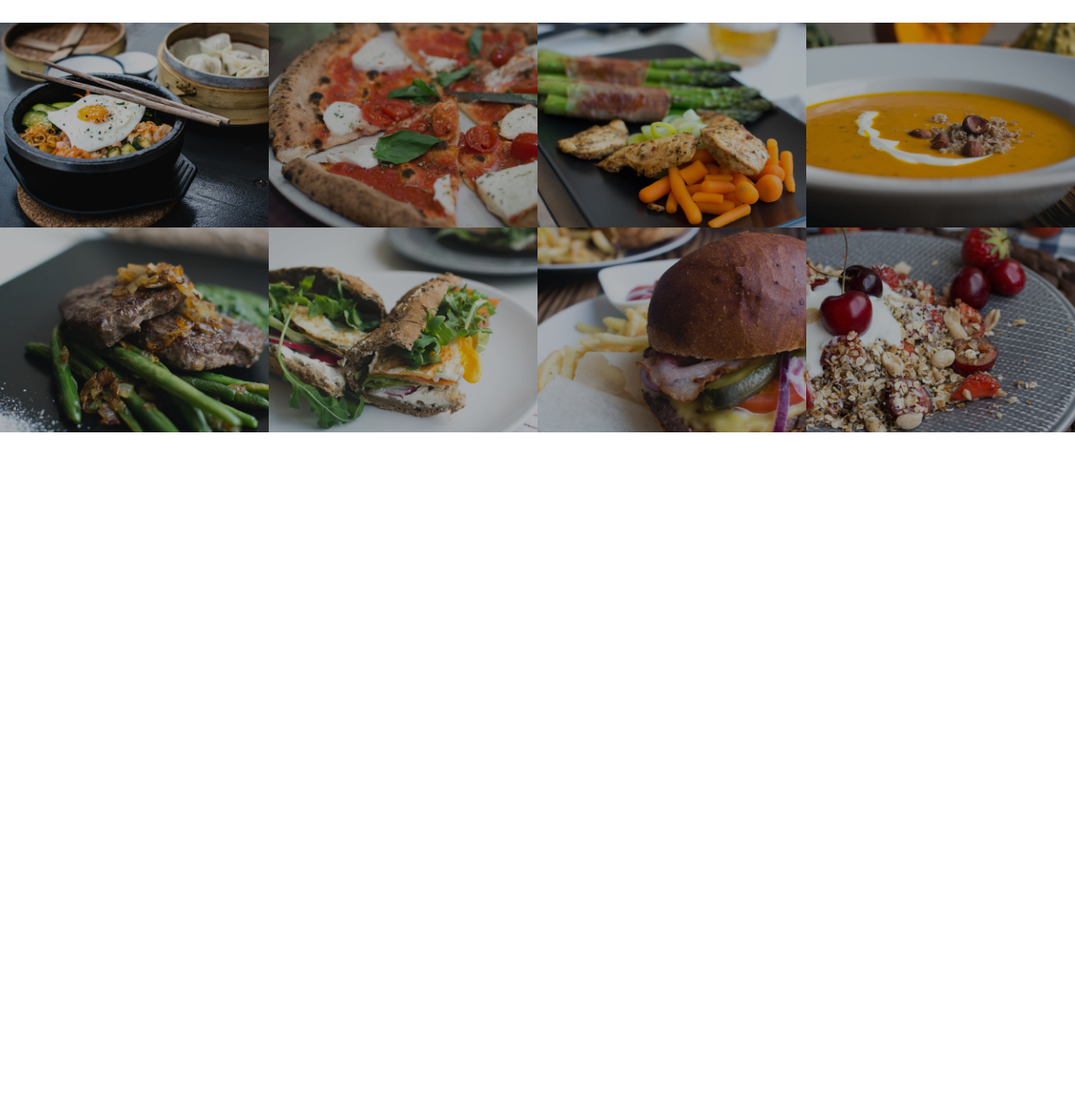
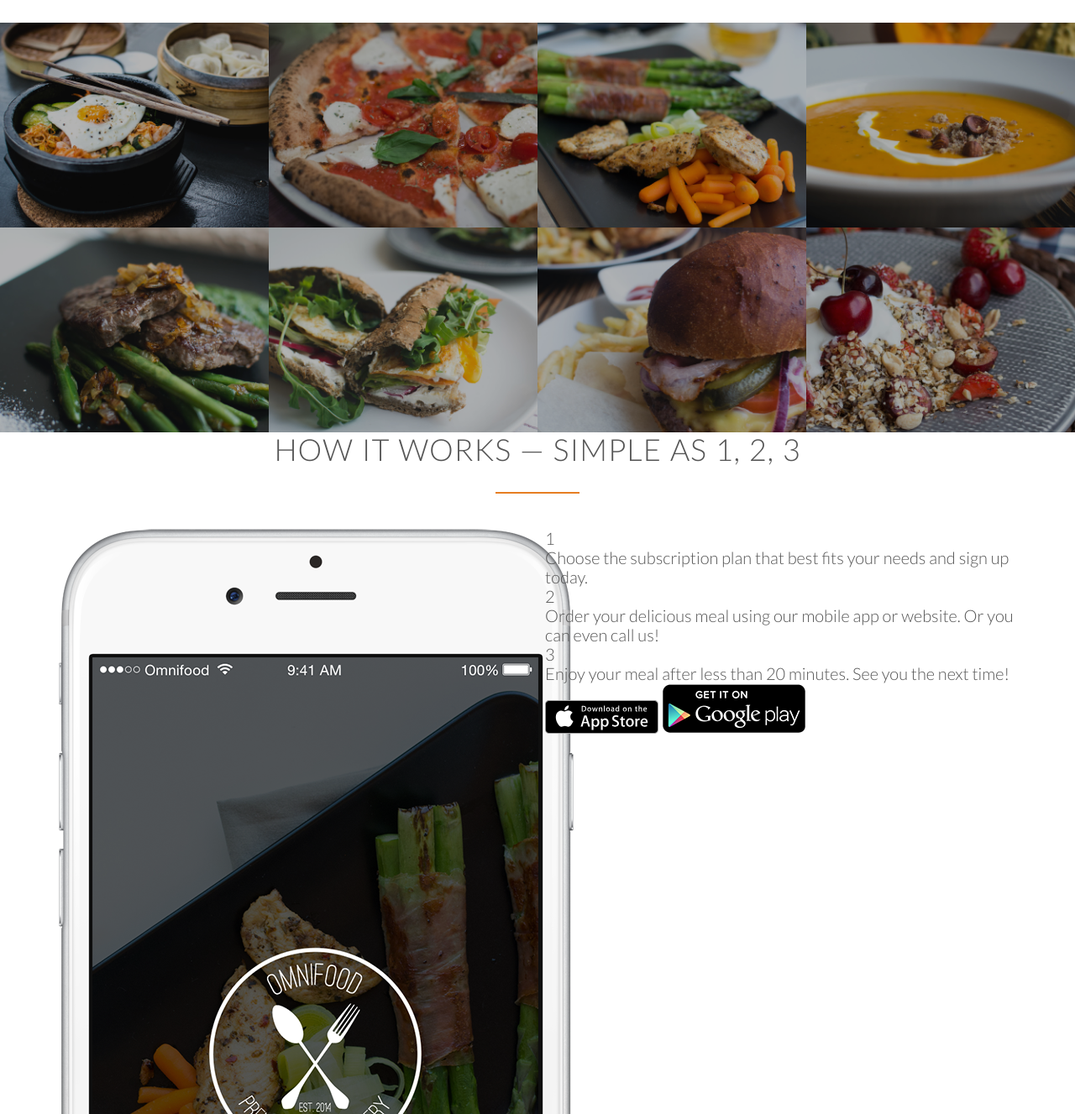
Before and after one commit to fgerner/omnifood, a plain HTML site: page index.html in a window 1280 px wide. Shown: the part 1473-2800 px from the top of the page at 84% size. Before the commit the page ends 1988 px from the top, so only its background shows below. Drawn offline with nearby package versions, Linux system fonts and the light colour scheme.

Commit message:
added how it works section

```diff
--- a/index.html
+++ b/index.html
@@ -44,7 +44,7 @@
                 You can also choose to order more flexibly if that's your style.</p>
         </div>
         <div class="col span-1-of-4 box">
-            <ion-icon  name="stopwatch-outline"></ion-icon>
+            <ion-icon name="stopwatch-outline"></ion-icon>
             <h3>Ready in 20 minutes</h3>
             <p>You're only twenty minutes away from your delicious and super healthy meals delivered right to your home.
                 We work with the best chefs in each town to ensure that you're 100% happy.</p>
@@ -68,48 +68,74 @@
     <ul class="meals-showcase">
         <li>
             <figure class="meal-photo">
-                <img src="resources/img/1.jpg" alt="Korean bibimbap with egg and vegetables" />
+                <img src="resources/img/1.jpg" alt="Korean bibimbap with egg and vegetables"/>
             </figure>
         </li>
         <li>
             <figure class="meal-photo">
-                <img src="resources/img/2.jpg" alt="Simple italian pizza with cherry tomatoes" />
+                <img src="resources/img/2.jpg" alt="Simple italian pizza with cherry tomatoes"/>
             </figure>
         </li>
         <li>
             <figure class="meal-photo">
-                <img src="resources/img/3.jpg" alt="Chicken breast steak with vegetables" />
+                <img src="resources/img/3.jpg" alt="Chicken breast steak with vegetables"/>
             </figure>
         </li>
         <li>
             <figure class="meal-photo">
-                <img src="resources/img/4.jpg" alt="Autumn pumpkin soup" />
+                <img src="resources/img/4.jpg" alt="Autumn pumpkin soup"/>
             </figure>
         </li>
     </ul>
     <ul class="meals-showcase">
         <li>
             <figure class="meal-photo">
-                <img src="resources/img/5.jpg" alt="Paleo beef steak with vegetables" />
+                <img src="resources/img/5.jpg" alt="Paleo beef steak with vegetables"/>
             </figure>
         </li>
         <li>
             <figure class="meal-photo">
-                <img src="resources/img/6.jpg" alt="Healthy baguette with egg and vegetables" />
+                <img src="resources/img/6.jpg" alt="Healthy baguette with egg and vegetables"/>
             </figure>
         </li>
         <li>
             <figure class="meal-photo">
-                <img src="resources/img/7.jpg" alt="Burger with cheddar and bacon" />
+                <img src="resources/img/7.jpg" alt="Burger with cheddar and bacon"/>
             </figure>
         </li>
         <li>
             <figure class="meal-photo">
-                <img src="resources/img/8.jpg" alt="Granola with cherries and strawberries" />
+                <img src="resources/img/8.jpg" alt="Granola with cherries and strawberries"/>
             </figure>
         </li>
     </ul>
 </section>
+<section class="section-steps">
+    <div class="row">
+        <h2>How it works &mdash; Simple as 1, 2, 3</h2>
+    </div>
+    <div class="row">
+        <div class="col span-1-of-2">
+            <img src="resources/img/app-iPhone.png" alt="iphone-app" class="app-screen">
+        </div>
+        <div class="col span-1-of-2">
+            <div class="works-step">
+                <div>1</div>
+                <p>Choose the subscription plan that best fits your needs and sign up today.</p>
+            </div>
+            <div class="works-step">
+                <div>2</div>
+                <p>Order your delicious meal using our mobile app or website. Or you can even call us!</p>
+            </div>
+            <div class="works-step">
+                <div>3</div>
+                <p>Enjoy your meal after less than 20 minutes. See you the next time!</p>
+            </div>
+            <a href="#" class="btn-app"><img src="resources/img/download-app.svg" alt="app store button"></a>
+            <a href="#" class="btn-app"><img src="resources/img/download-app-android.png" alt="google store button"></a>
+        </div>
+    </div>
+</section>
 <script src="https://unpkg.com/ionicons@5.1.2/dist/ionicons.js"></script>
 </body>
 </html>
```
